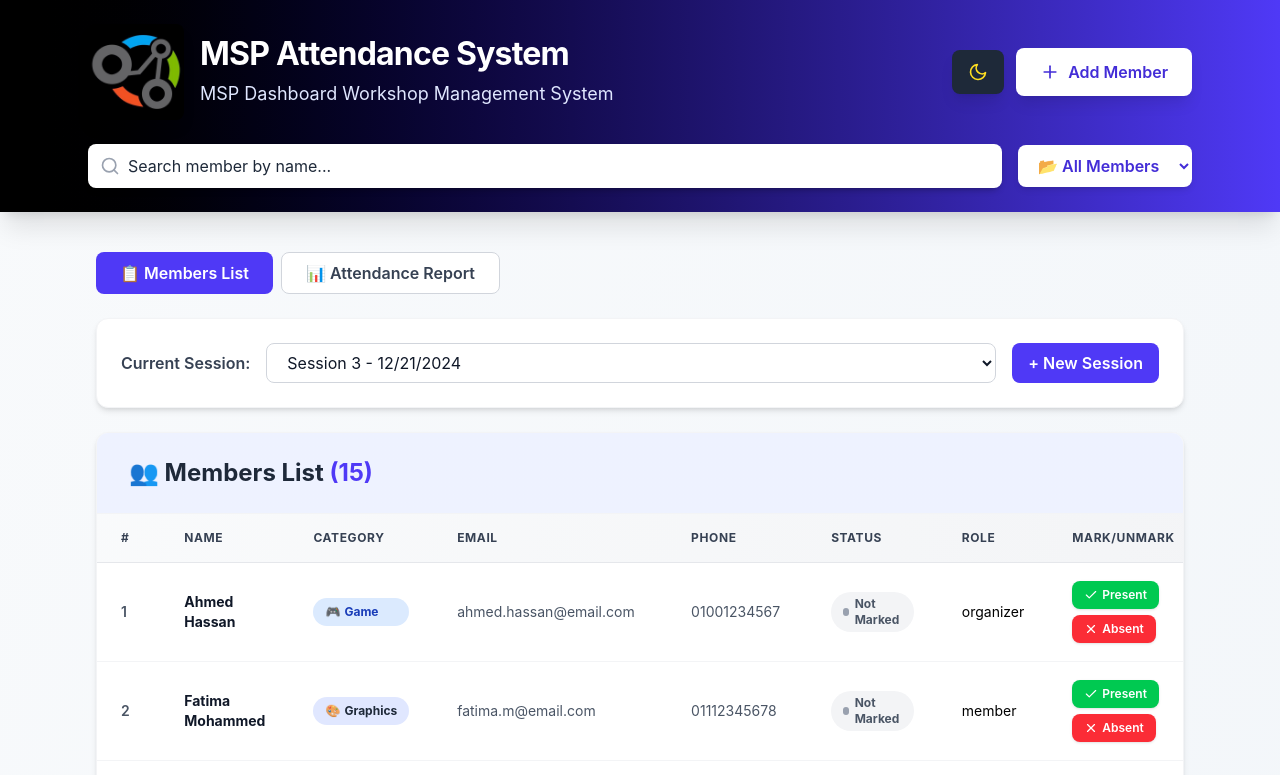
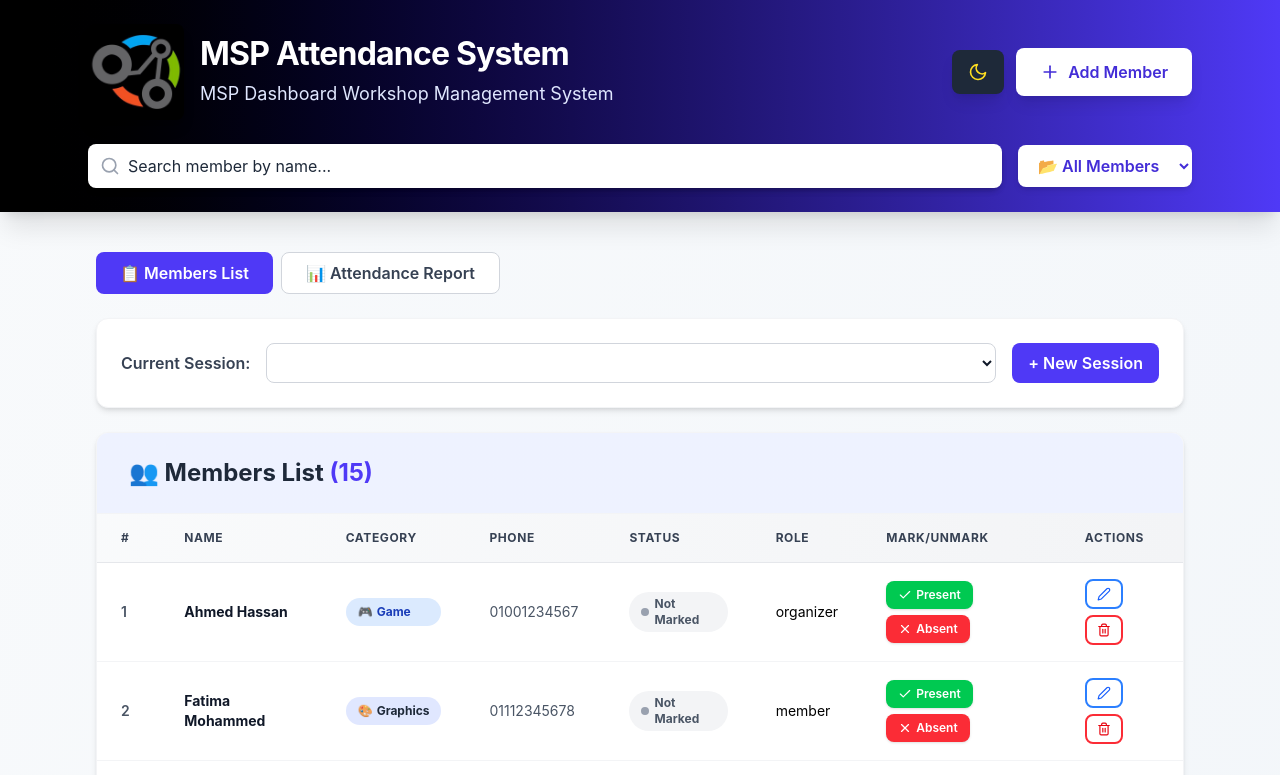
Before and after one commit to JoeRagheb29/MSP_Attendance_Dashboard, a React (Vite) app: page / in a window 1280 px wide. Shown: the top 775 px of the page. Built offline with nearby package versions, Linux system fonts and the light colour scheme.

Commit message:
initial as 0 sessions and hide emails

```diff
--- a/src/App.tsx
+++ b/src/App.tsx
@@ -12,24 +12,12 @@ import { useTheme } from './context/useTheme'
 // Mock data for development
 const MOCK_MEMBERS: Member[] = getMockMembers()
 const MOCK_SESSIONS: Session[] = [
-  {
-    id: 1,
-    name: 'Session 1',
-    date: new Date('2024-12-15').toISOString(),
-    createdAt: new Date('2024-12-15').toISOString(),
-  },
-  {
-    id: 2,
-    name: 'Session 2',
-    date: new Date('2024-12-18').toISOString(),
-    createdAt: new Date('2024-12-18').toISOString(),
-  },
-  {
-    id: 3,
-    name: 'Session 3',
-    date: new Date('2024-12-21').toISOString(),
-    createdAt: new Date('2024-12-21').toISOString(),
-  },
+  // {
+  //   id: 1,
+  //   name: 'Session 1',
+  //   date: new Date('2024-12-15').toISOString(),
+  //   createdAt: new Date('2024-12-15').toISOString(),
+  // },
 ]
 
 function App() {
--- a/src/components/MemberList.tsx
+++ b/src/components/MemberList.tsx
@@ -48,7 +48,7 @@ export const MemberList = ({
               <th className={`px-6 py-4 text-left text-xs font-bold uppercase tracking-wider ${isDarkMode ? 'text-gray-300' : 'text-gray-700'}`}>#</th>
               <th className={`px-6 py-4 text-left text-xs font-bold uppercase tracking-wider ${isDarkMode ? 'text-gray-300' : 'text-gray-700'}`}>Name</th>
               <th className={`px-6 py-4 text-left text-xs font-bold uppercase tracking-wider ${isDarkMode ? 'text-gray-300' : 'text-gray-700'}`}>Category</th>
-              <th className={`px-6 py-4 text-left text-xs font-bold uppercase tracking-wider ${isDarkMode ? 'text-gray-300' : 'text-gray-700'}`}>Email</th>
+              {/* <th className={`px-6 py-4 text-left text-xs font-bold uppercase tracking-wider ${isDarkMode ? 'text-gray-300' : 'text-gray-700'}`}>Email</th> */}
               <th className={`px-6 py-4 text-left text-xs font-bold uppercase tracking-wider ${isDarkMode ? 'text-gray-300' : 'text-gray-700'}`}>Phone</th>
               <th className={`px-6 py-4 text-left text-xs font-bold uppercase tracking-wider ${isDarkMode ? 'text-gray-300' : 'text-gray-700'}`}>Status</th>
               <th className={`px-6 py-4 text-left text-xs font-bold uppercase tracking-wider ${isDarkMode ? 'text-gray-300' : 'text-gray-700'}`}>Role</th>
@@ -74,7 +74,7 @@ export const MemberList = ({
                     ( <><span>🎨</span> Graphics</> )}
                   </span>
                 </td>
-                <td className={`px-6 py-4 text-sm ${isDarkMode ? 'text-gray-400' : 'text-gray-600'}`}>{member.email || '—'}</td>
+                {/* <td className={`px-6 py-4 text-sm ${isDarkMode ? 'text-gray-400' : 'text-gray-600'}`}>{member.email || '—'}</td> */}
                 <td className={`px-6 py-4 text-sm ${isDarkMode ? 'text-gray-400' : 'text-gray-600'}`}>{member.phone || '—'}</td>
                 <td className="px-6 py-4">
                    {getMemberAttendanceForSession(member.id, selectedSession) ? (
```
